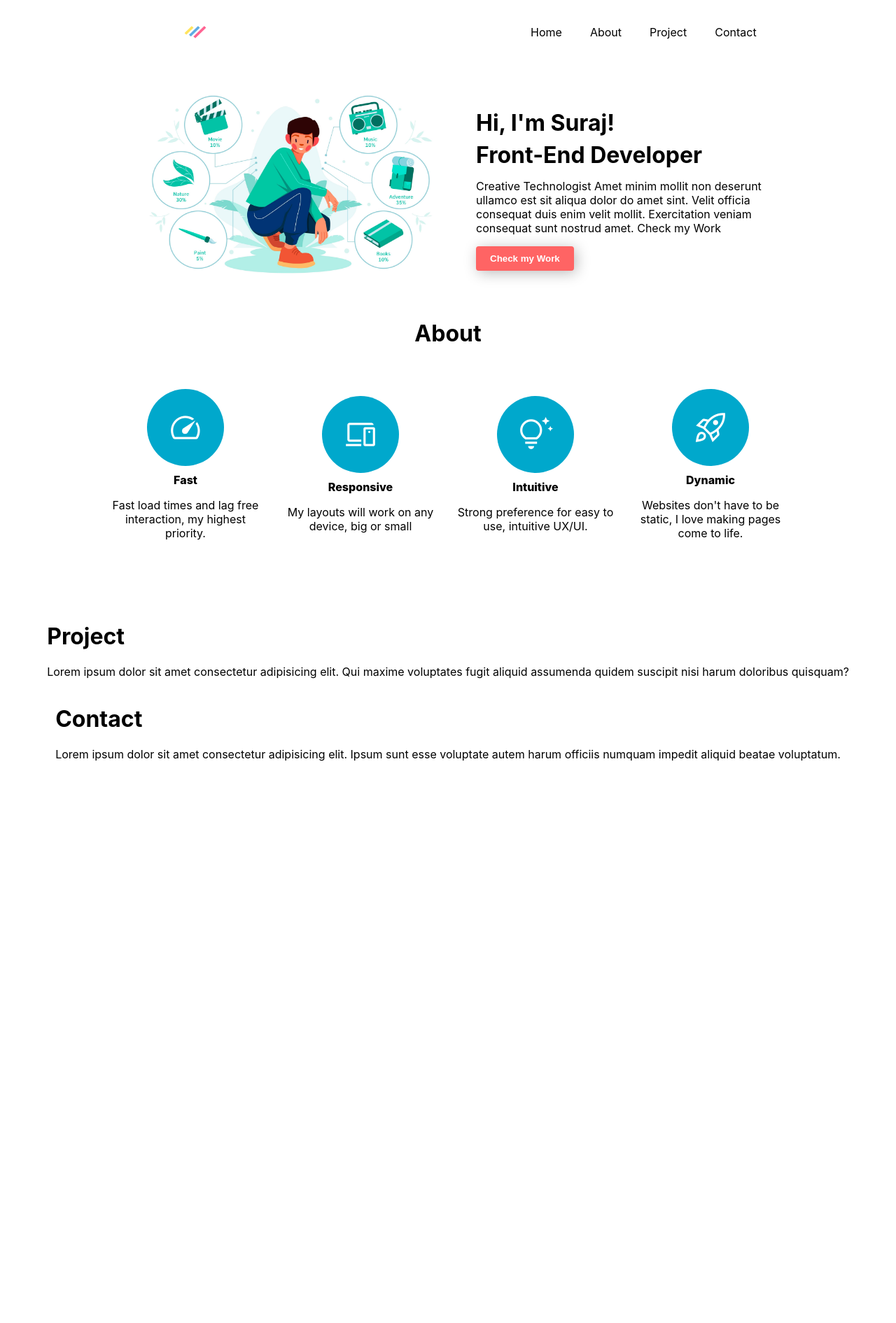
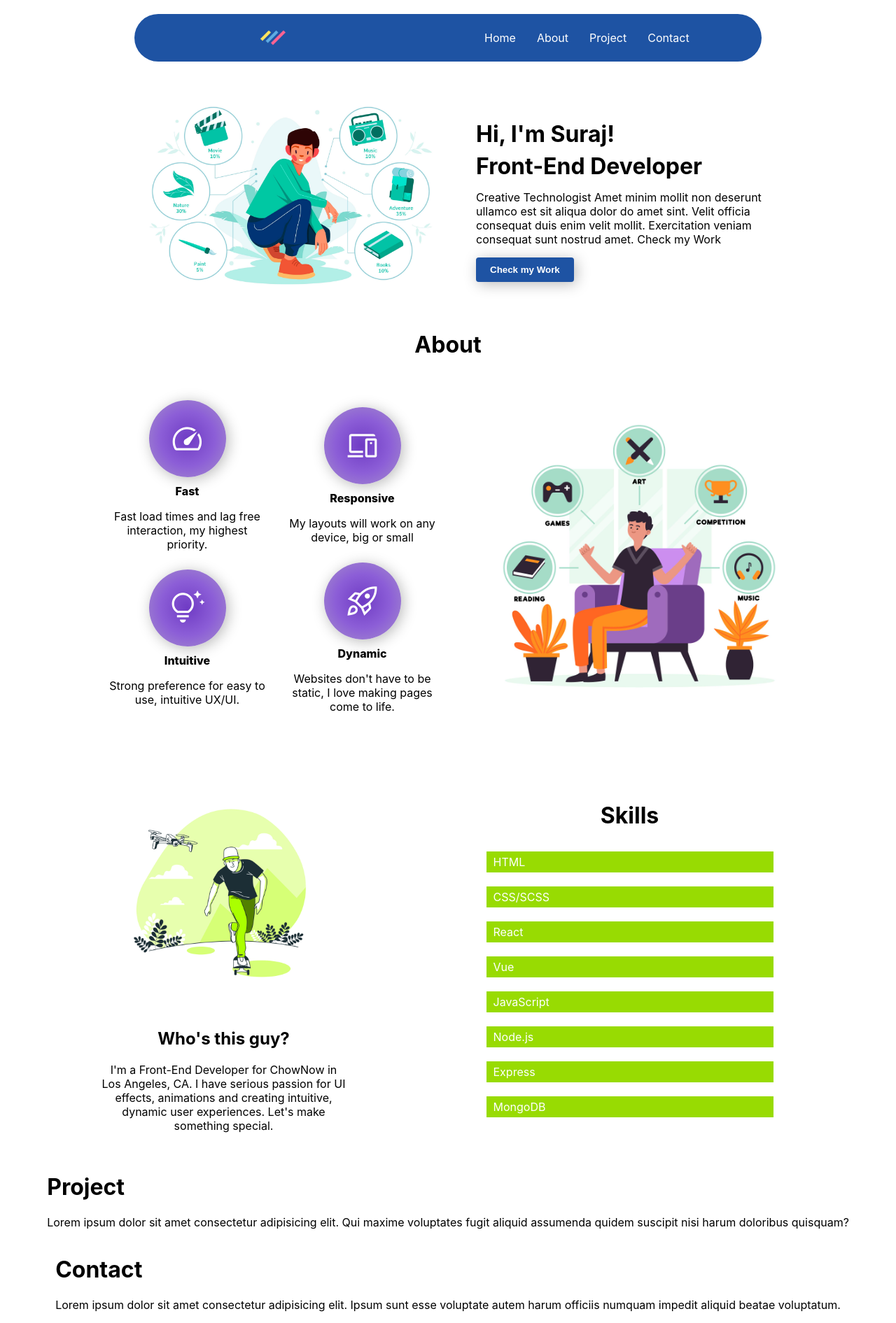
Before and after one commit to dubeysuraj864/surajs-portfolio, a React (Create React App) app: page / in a window 1280 px wide. Shown: the whole page at 70% size. Before the commit the page ends 1104 px from the top, so only its background shows below. Built offline with nearby package versions, Linux system fonts and the light colour scheme.

Commit message:
ui updated

```diff
--- a/src/components/Navbar.jsx
+++ b/src/components/Navbar.jsx
@@ -9,7 +9,7 @@ function Navbar(){
 
             <nav>
                 <ul className="logo">
-                    <img src={Logo} alt="logo" width={120} />
+                    <img src={Logo} alt="logo" width={140} />
                 </ul>
                 <ul>
                     <li>
--- a/src/index.js
+++ b/src/index.js
@@ -1,6 +1,6 @@
 import React from 'react';
 import ReactDOM from 'react-dom/client';
-import './index.css';
+import './index.scss';
 import App from './App';
 import reportWebVitals from './reportWebVitals';
 
--- a/src/pages/About.jsx
+++ b/src/pages/About.jsx
@@ -1,33 +1,35 @@
 import "../styles/About.scss";
+import Developer from "../assets/enjoy.jpg";
+import Image2 from "../assets/image2.jpg";
 
 function About() {
   return (
     <div className="about">
       <h1>About</h1>
 
-
       <div className="box-container">
+        <div className="box-main-left">
+          <div className="container-left">
             <div className="box">
               {" "}
               <span class="icon1 icon material-symbols-outlined">speed</span>
-
               <span className="icon-name">Fast</span>
-          <p>Fast load times and lag free interaction, my highest priority.</p>
+              <p>
+                Fast load times and lag free interaction, my highest priority.
+              </p>
             </div>
             <div className="box">
-          <span class="icon2 icon material-symbols-outlined">
-            devices
-          </span>{" "}
-
+              <span class="icon2 icon material-symbols-outlined">devices</span>{" "}
               <span className="icon-name">Responsive</span>
               <p>My layouts will work on any device, big or small</p>
             </div>
+          </div>
+          <div className="container-right">
             <div className="box">
               <span class="icon3  icon material-symbols-outlined">
                 tips_and_updates
               </span>{" "}
               <span className="icon-name">Intuitive</span>
-
               <p>Strong preference for easy to use, intuitive UX/UI.</p>
             </div>
             <div className="box">
@@ -36,14 +38,42 @@ function About() {
                 rocket_launch
               </span>{" "}
               <span className="icon-name">Dynamic</span>
-          <p>Websites don't have to be static, I love making pages come to life.</p>
+              <p>
+                Websites don't have to be static, I love making pages come to
+                life.
+              </p>
+            </div>
+
+          </div>
+
+        </div>
+        <div className="box-main-right">
+            <img src={Image2} alt="image2" width={450} />
           </div>
       </div>
 
       <div className="skills">
-
+        <div className="left">
+          <img className="my-image" src={Developer} alt="me" width={350} />
+          <h2>Who's this guy?</h2>
+          <p>
+            I'm a Front-End Developer for ChowNow in Los Angeles, CA. I have
+            serious passion for UI effects, animations and creating intuitive,
+            dynamic user experiences. Let's make something special.
+          </p>
         </div>
-
+        <div className="right">
+          <h1>Skills</h1>
+          <div className="html progress">HTML</div>
+          <div className="css progress">CSS/SCSS</div>
+          <div className="react progress">React</div>
+          <div className="vue progress">Vue</div>
+          <div className="js progress">JavaScript</div>
+          <div className="Node progress">Node.js</div>
+          <div className="express progress">Express</div>
+          <div className="mongo progress">MongoDB</div>
+        </div>
+      </div>
     </div>
   );
 }
--- a/src/styles/About.scss
+++ b/src/styles/About.scss
@@ -1,34 +1,66 @@
 @import "../styles/Properties.scss";
 
-.about{
+.about {
   margin: 20px 60px;
   text-align: center;
-    h1{
+  flex-direction: column;
+  h1 {
     text-align: center;
   }
-    .box-container{
+
+  .box-container {
     @include flex;
     margin: 60px;
-        .box{
+    flex-direction: row;
+    .container-left,
+    .container-right {
+      @include flex;
+    }
+    .box {
       @include flex;
       width: 250px;
       flex-direction: column;
-            .icon{
+
+      .icon {
         font-size: 50px;
         padding: 30px;
         color: $light;
         margin-bottom: 10px;
-                background-color : $secondary;
+        // background-color: $purple;
+        background: radial-gradient(#6f3bc4, #8c5ed7, #a791cb);
         border-radius: 50%;
+        box-shadow: 3px 3px 20px $transparent;
       }
-            .icon-name{
+      .icon-name {
         font-weight: 800;
       }
-            p{
+      p {
         text-align: center;
         padding: 0px 10px;
       }
+    }
+  }
+  .skills {
+    @include flex;
+    .left {
+      width: 30%;
+    }
+    .right {
+      @include flex;
+      flex-direction: column;
+      margin: 20px;
 
+      .progress {
+        width: 400px;
+        height: 30px;
+        background-color: $green;
+        margin: 10px;
+        text-align: left;
+        @include flex;
+        justify-content: left;
+        padding-left: 10px;
+        color: $light;
       }
     }
   }
+}
--- a/src/styles/Navbar.scss
+++ b/src/styles/Navbar.scss
@@ -2,17 +2,24 @@
 
 nav{
  @include flex;
+ background: linear-gradient(to right, $secondary, $secondary);
+ color: $light;
+ padding: 0;
+ margin: 20px auto;
+ width: 70vw;
+ border-radius: 50px;
     ul{
         @include flex;
 
+
         li{
             list-style: none;
-            margin: 10px;
-            padding: 10px;
+            margin: 5px;
+            padding: 0px 10px;
         }
         a{
             text-decoration: none;
-            color: $dark;
+            color: $light;
         }
     }
 }
--- a/src/styles/Properties.scss
+++ b/src/styles/Properties.scss
@@ -1,9 +1,11 @@
 $dark: #000000;
-$light-black: #21243D;
+$light-black: #21243d;
 $light: #ffffff;
-$dark-White: #EDF7FA;
-$primary : #FF6464;
-$secondary: #00A8CC;
+$dark-White: #edf7fa;
+$primary: #ff6464;
+$secondary: #1e53a3;
+$green: #98db02;
+$purple: #6f3bc4;
 $transparent: rgba(0, 0, 0, 0.276);
 
 @mixin flex {
@@ -19,12 +21,12 @@ $transparent: rgba(0, 0, 0, 0.276);
   padding: 10px 20px;
   font-weight: 600;
   color: $light;
-    background-color: $primary;
+  background-color: $secondary;
   border-radius: 4px;
   cursor: pointer;
   box-shadow: 3px 3px 20px $transparent;
   transition: all 300ms ease;
-    &:hover{
+  &:hover {
     box-shadow: none;
   }
 }
```
Also changed, not shown: src/assets/me.png (deleted), src/index.scss (renamed from src/index.css). Lines whose indentation alone changed are shown as unchanged.
